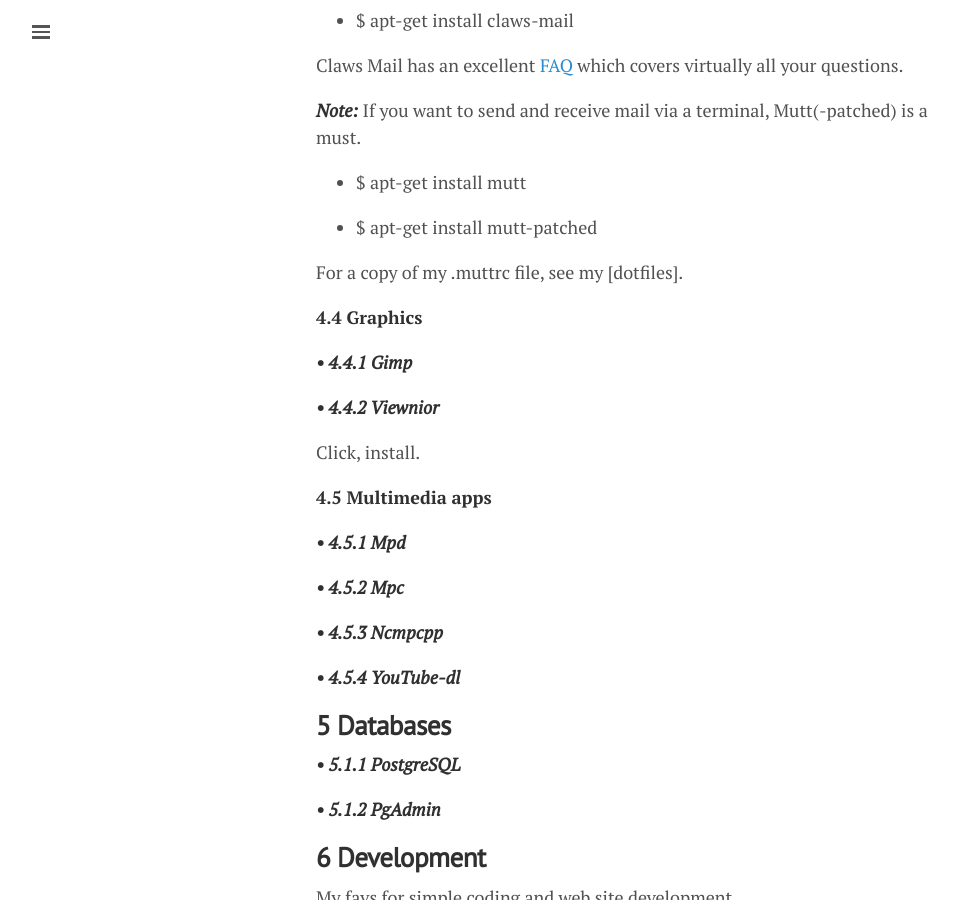
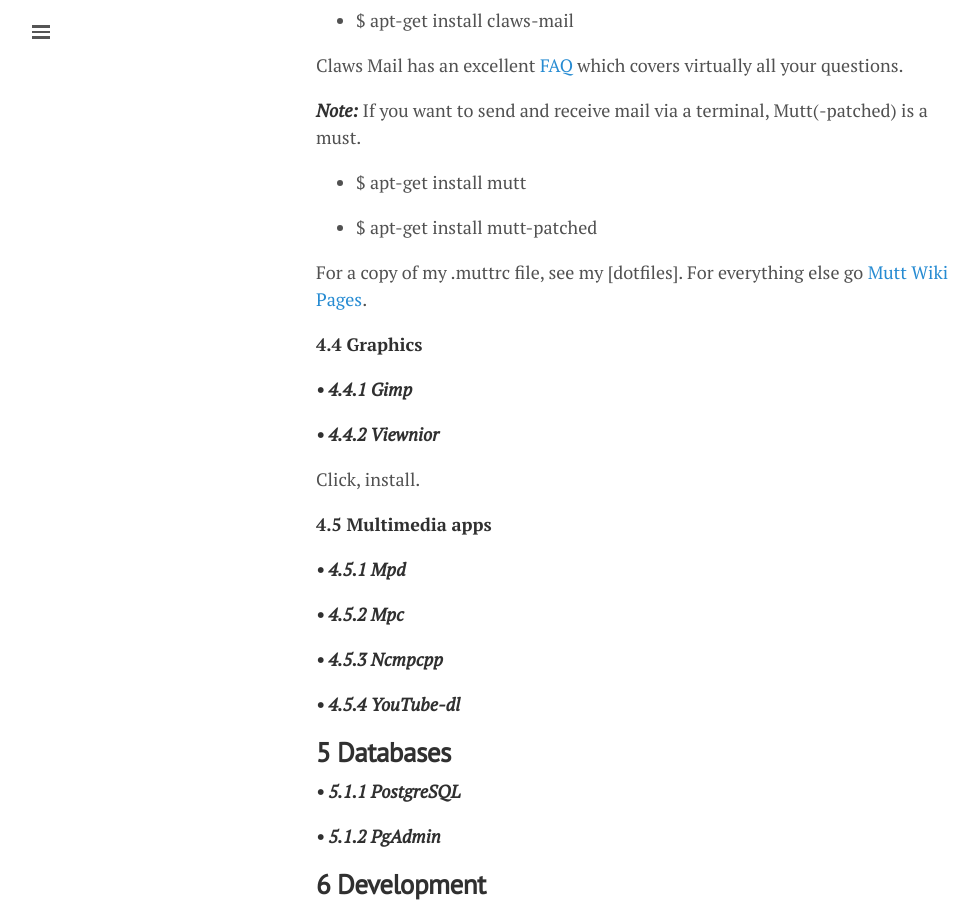
Before and after one commit to lgeurts/lgeurts.github.io, a Jekyll site: the page built from _posts/2017-07-11-bunsenlabs-linux-setup-notes-for dell-inspiron-6000.md, in a window 1280 px wide and 900 px high, scrolled down 3275 px. Shown: the whole window, without its empty margins (0-978 px from the left). Built offline with Jekyll 4.4.1, drawn with Linux system fonts in a browser that asks for light colours; nearby versions of some CDN libraries; comment, search, counter and statistics services are not loaded.

Commit message:
Update 2017-07-11-bunsenlabs-linux-setup-notes-for dell-inspiron-6000.md

```diff
--- a/_posts/2017-07-11-bunsenlabs-linux-setup-notes-for dell-inspiron-6000.md
+++ b/_posts/2017-07-11-bunsenlabs-linux-setup-notes-for dell-inspiron-6000.md
@@ -98,7 +98,7 @@
 
 - $ apt-get install mutt-patched
 
-For a copy of my .muttrc file, see my [dotfiles].
+For a copy of my .muttrc file, see my [dotfiles]. For everything else go [Mutt Wiki Pages](https://dev.mutt.org/trac/wiki/MuttGuide).
 
 **4.4 Graphics**
 
```
